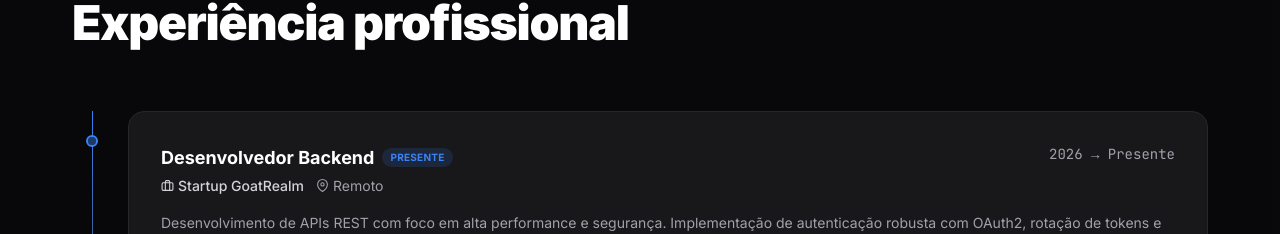
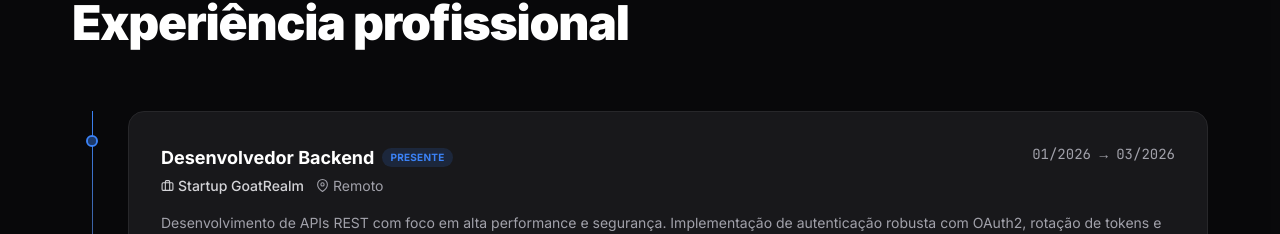
Before and after one commit to cardosoGu/Portfolio-CardosoBackEnd, a Next.js app: page / in a window 1280 px wide. Shown: the part 3578-3812 px from the top of the page. Built offline with nearby package versions, Linux system fonts and the light colour scheme.

Commit message:
Update experience

```diff
--- a/src/components/Experience.tsx
+++ b/src/components/Experience.tsx
@@ -25,9 +25,9 @@ const experiences: ExpItem[] = [
     role_en: 'Backend Developer',
     company: 'Startup GoatRealm',
     location: 'Remoto',
-    start: '2026',
-    end_pt: 'Presente',
-    end_en: 'Present',
+    start: '01/2026',
+    end_pt: '03/2026',
+    end_en: '03/2026',
     desc_pt:
       'Desenvolvimento de APIs REST com foco em alta performance e segurança. Implementação de autenticação robusta com OAuth2, rotação de tokens e HTTPOnly Cookies. Criação de sistemas de gestão (CRUDs, cupons, gerenciamento de projetos), controle de permissões RBAC e integração em nuvem com Square Cloud.',
     desc_en:
```
